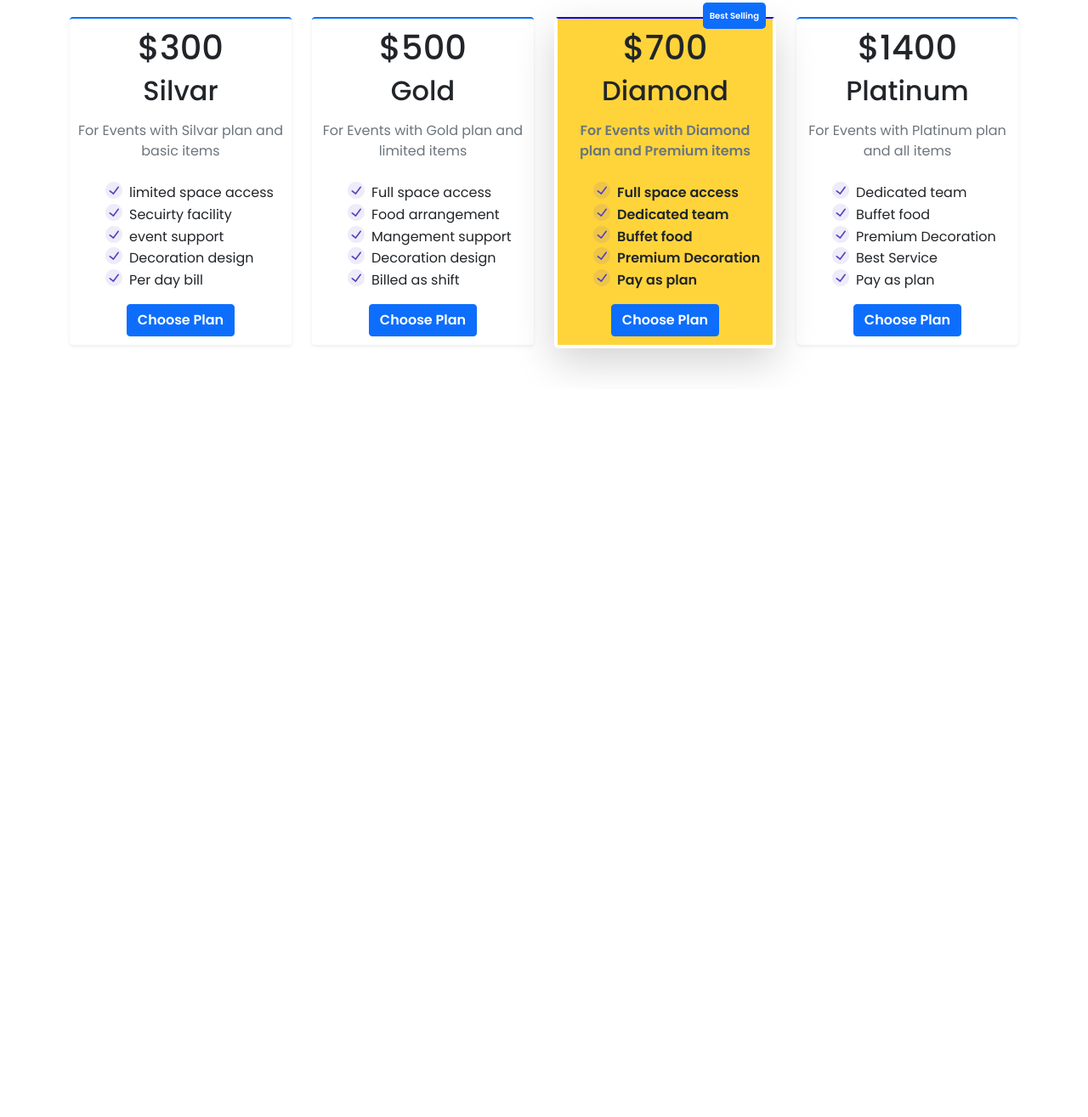
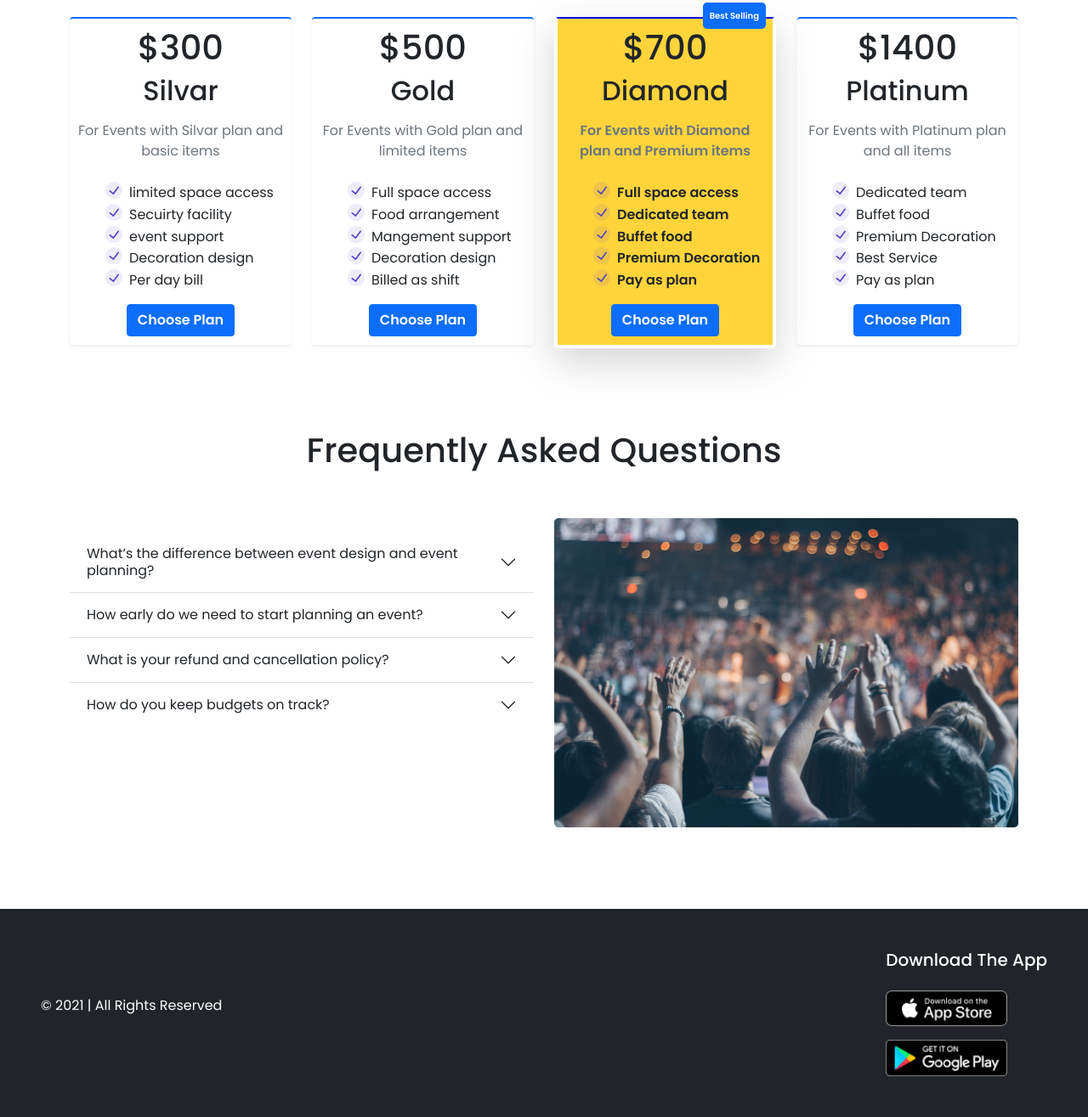
Before and after one commit to HayeulTanjib/Darbar-Hall, a plain HTML site: page index.html in a window 1280 px wide. Shown: the part 980-2295 px from the top of the page at 85% size. Before the commit the page ends 1438 px from the top, so only its background shows below. Drawn offline with nearby package versions, Linux system fonts and the light colour scheme.

Commit message:
Faq and Footer section added

```diff
--- a/index.html
+++ b/index.html
@@ -154,7 +154,81 @@
   </div>
 </section>
 
+<!-- FAQ  -->
+<section class="faq__section">
+  <div class="container">
+      <h1 class="text-center py-5">Frequently Asked Questions</h1>
+      <div class="row">
+          <div class="col-md-6">
+              <div class="customer__faq mb-5 md-mb-0 pt-md-3">
 
+                 <!-- Accordion -->
+                  <div class="accordion accordion-flush" id="accordionFlushExample">
+                      <div class="accordion-item">
+                        <h2 class="accordion-header" id="flush-headingOne">
+                          <button class="accordion-button collapsed" type="button" data-bs-toggle="collapse" data-bs-target="#flush-collapseOne" aria-expanded="false" aria-controls="flush-collapseOne">
+                              What’s the difference between event design and event planning?
+                          </button>
+                        </h2>
+                        <div id="flush-collapseOne" class="accordion-collapse collapse" aria-labelledby="flush-headingOne" data-bs-parent="#accordionFlushExample">
+                          <div class="accordion-body">Event design and event planning work hand in hand to deliver a successful event.Events by Knight offer tailor made events. This means we incorporate both event design and event planning to create that perfect event.</div>
+                        </div>
+                      </div>
+                      <div class="accordion-item">
+                        <h2 class="accordion-header" id="flush-headingTwo">
+                          <button class="accordion-button collapsed" type="button" data-bs-toggle="collapse" data-bs-target="#flush-collapseTwo" aria-expanded="false" aria-controls="flush-collapseTwo">
+                            How early do we need to start planning an event?
+                          </button>
+                        </h2>
+                        <div id="flush-collapseTwo" class="accordion-collapse collapse" aria-labelledby="flush-headingTwo" data-bs-parent="#accordionFlushExample">
+                          <div class="accordion-body">Placeholder content for this accordion, which is intended to demonstrate the <code>.accordion-flush</code> class. This is the second item's accordion body. Let's imagine this being filled with some actual content.</div>
+                        </div>
+                      </div>
+                      <div class="accordion-item">
+                        <h2 class="accordion-header" id="flush-headingThree">
+                          <button class="accordion-button collapsed" type="button" data-bs-toggle="collapse" data-bs-target="#flush-collapseThree" aria-expanded="false" aria-controls="flush-collapseThree">
+                              What is your refund and cancellation policy?
+                          </button>
+                        </h2>
+                        <div id="flush-collapseThree" class="accordion-collapse collapse" aria-labelledby="flush-headingThree" data-bs-parent="#accordionFlushExample">
+                          <div class="accordion-body">Placeholder content for this accordion, which is intended to demonstrate the <code>.accordion-flush</code> class. This is the third item's accordion body. Nothing more exciting happening here in terms of content, but just filling up the space to make it look, at least at first glance, a bit more representative of how this would look in a real-world application.</div>
+                        </div>
+                      </div>
+                      <div class="accordion-item">
+                          <h2 class="accordion-header" id="flush-headingThree">
+                            <button class="accordion-button collapsed" type="button" data-bs-toggle="collapse" data-bs-target="#flush-collapseThree" aria-expanded="false" aria-controls="flush-collapseThree">
+                              How do you keep budgets on track?
+                            </button>
+                          </h2>
+                          <div id="flush-collapseThree" class="accordion-collapse collapse" aria-labelledby="flush-headingThree" data-bs-parent="#accordionFlushExample">
+                            <div class="accordion-body">Placeholder content for this accordion, which is intended to demonstrate the <code>.accordion-flush</code> class. This is the third item's accordion body. Nothing more exciting happening here in terms of content, but just filling up the space to make it look, at least at first glance, a bit more representative of how this would look in a real-world application.</div>
+                          </div>
+                        </div>
+                    </div>
+              </div>
+          </div>
+          <div class="col-md-6">
+              <div class="faq__img">
+                  <img src="img/people.png" class="img-fluid pb-5" alt="">
+              </div>
+          </div>
+      </div>
+  </div>
+</section>
+
+<!-- Footer -->
+
+<section class="footer__section p-5 bg-dark text-white mt-5 d-flex justify-content-between align-items-center">
+  <div class="footer__copyright">
+      <p>&copy; 2021 | All Rights Reserved</p>
+      </div>
+  <div class="footer__links d-flex flex-column gap-3">
+      <h5>Download The App</h5>
+      <a href=""><img src="img/apple.png"  class="img-fluid w-75" alt=""></a>
+      <a href=""><img src="img/google.png" class="img-fluid w-75" alt=""></a>
+  </div>
+</div>
+</section>
 
 
 
```
